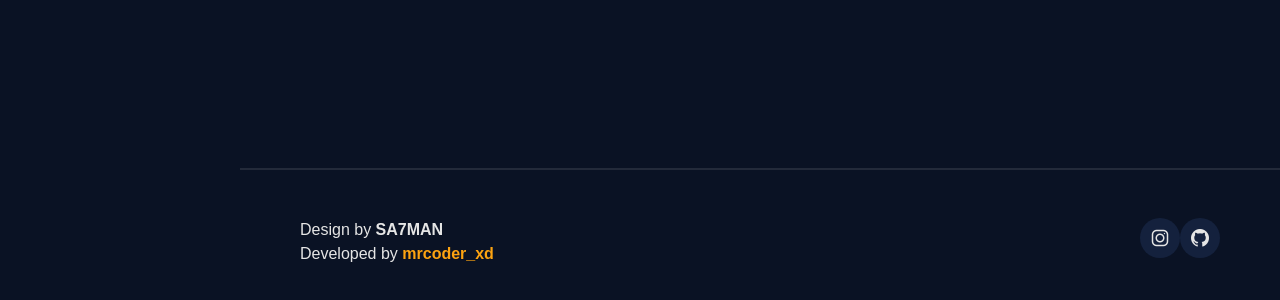
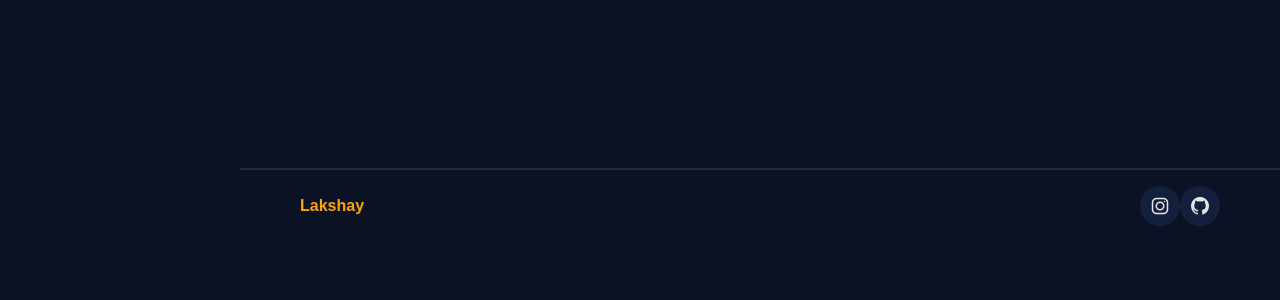
Before and after one commit to lakshay-sanhotra/laksh-portfolio, a React (Create React App) app: page / in a window 1280 px wide. Shown: the part 4365-4665 px from the top of the page. After the commit the page ends 4607 px from the top, so only its background shows below. Built offline with nearby package versions, Linux system fonts and the light colour scheme; the HTML template or start-up script is replaced by a standard one; a web font is replaced by a local one.

Commit message:
website update

```diff
--- a/src/components/Footer.jsx
+++ b/src/components/Footer.jsx
@@ -3,14 +3,12 @@ import React from 'react'
 function Footer() {
   return (
     <>
-        <footer className="py-5 px-lg-5">
+        <footer className="py-3 px-lg-5">
                 <div className="container">
-                    <div className="row gy-4 justify-content-between">
+                    <div className="row gy-4 justify-content-between align-items-center">
                         <div className="col-auto">
-                            <p className="mb-0">Design by <a target="_blank" href="https://www.youtube.com/@SA7MAN"
-                                    className="fw-bold">SA7MAN</a> <br/>
-                                    Developed by <a target="_blank" href="https://www.instagram.com/mrcoder_xd/"
-                                    className="fw-bold text-brand">mrcoder_xd</a></p>
+                            <p className="mb-0"><a target="_blank" href="https://www.instagram.com/lakshay_11nov/"
+                                    className="fw-bold text-brand">Lakshay</a></p>
                         </div>
                         <div className="col-auto">
                             <div className="social-icons">
```
